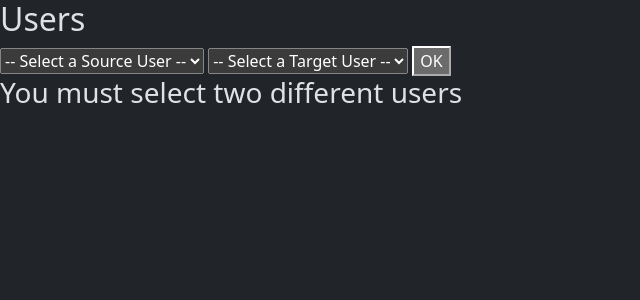
After one commit to Nounes7580/Note-manager, a PHP site: page /prwb_2324_c08/view/view_session1_2.php in a window 1280 px wide. The commit adds this page. Shown: the top 300 px of the page, without its empty margins (0-640 px from the left). Run offline with PHP 8.4, Linux system fonts and the light colour scheme; the template is opened without the code that fills it, so the values that code supplies are empty.

Commit message:
exo2 de session1

```diff
--- a/controller/ControllerNotes.php
+++ b/controller/ControllerNotes.php
@@ -112,7 +112,6 @@ class ControllerNotes extends Controller
     {
         // Obtenir l'utilisateur actuel ou rediriger si non connecté
         $user = $this->get_user_or_redirect();
-
         // Calculer le poids le plus élevé pour les notes de cet utilisateur
         $highestWeight = Note::get_highest_weight_by_owner($user->get_id()) + 1;
 
--- a/controller/ControllerSession1.php
+++ b/controller/ControllerSession1.php
@@ -17,8 +17,8 @@ class ControllerSession1 extends Controller {
         $user = $this->get_user_or_redirect();
         $allUsers = User::getAllUsers();
         $selectedUser = isset($_GET['param1']) ? (int)$_GET['param1'] : null; //conversion du param 1 en int
-        if($selectedUser >0){
-            $selectedUserID = User::get_user_by_id($selectedUser);
+        if($selectedUser >0){                                                 // si pas d'utilisateur selectionné
+            $selectedUserID = User::get_user_by_id($selectedUser);            // recup l'u
             $selectedName = $selectedUserID ->full_name;
             $notesOfUser = CheckListNote::get_notes_by_owner($selectedUser);
         }
--- a/database/prwb_2324_c08_dump.sql
+++ b/database/prwb_2324_c08_dump.sql
@@ -204,7 +204,7 @@ CREATE TABLE `users` (
 
 LOCK TABLES `users` WRITE;
 /*!40000 ALTER TABLE `users` DISABLE KEYS */;
-INSERT INTO `users` VALUES (1,'boverhaegen@epfc.eu','56ce92d1de4f05017cf03d6cd514d6d1','Boris','user'),(2,'bepenelle@epfc.eu','56ce92d1de4f05017cf03d6cd514d6d1','Benoît','user'),(3,'xapigeolet@epfc.eu','56ce92d1de4f05017cf03d6cd514d6d1','Xavier','user'),(4,'mamichel@epfc.eu','56ce92d1de4f05017cf03d6cd514d6d1','Marc','user');
+INSERT INTO `users` VALUES (1,'boverhaegen@epfc.eu','56ce92d1de4f05017cf03d6cd514d6d1','Boris','user'),(2,'bepenelle@epfc.eu','56ce92d1de4f05017cf03d6cd514d6d1','Benoît','user'),(3,'xapigeolet@epfc.eu','56ce92d1de4f05017cf03d6cd514d6d1','Xavier','user'),(4,'mamichel@epfc.eu','56ce92d1de4f05017cf03d6cd514d6d1','Marc','user'),(9999, 'admin@epfc.eu', '56ce92d1de4f05017cf03d6cd514d6d1', 'Admin', 'admin');
 /*!40000 ALTER TABLE `users` ENABLE KEYS */;
 UNLOCK TABLES;
 /*!40103 SET TIME_ZONE=@OLD_TIME_ZONE */;
--- a/view/navbar.php
+++ b/view/navbar.php
@@ -32,8 +32,13 @@
                             <a class="nav-link" href="<?php echo $web_root; ?>session1">Session 1</a>
 
                             <?php endif ?>
+                    </li>
+                    <li class="nav-item">
+                        <?php if ($user ->is_admin()):?>
 
+                            <a class="nav-link" href="<?php echo $web_root; ?>session1_2">Session 2</a>
 
+                            <?php endif ?>
                     </li>
                     <li class="nav-item">
                         <a class="nav-link" href="<?php echo $web_root; ?>Main/settings">Settings</a>
--- /dev/null
+++ b/view/view_session1_2.php
@@ -0,0 +1,72 @@
+<!DOCTYPE html>
+<html lang="en" data-bs-theme="dark">
+
+<head>
+    <meta charset="UTF-8">
+    <meta name="viewport" content="width=device-width, initial-scale=1">
+    <title>Search Notes</title>
+    <link rel="stylesheet" href="https://cdn.jsdelivr.net/npm/bootstrap@5.3.2/dist/css/bootstrap.min.css">
+    <link rel="stylesheet" href="https://cdn.jsdelivr.net/npm/bootstrap-icons/font/bootstrap-icons.css">
+</head>
+
+<body>
+    <form method="post" action="<?= $web_root ?>/Session1_2/show">
+        <h2>Users</h2>
+        <select name="source_user">
+            <option value="0">-- Select a Source User --</option>
+            <?php foreach ($allUsers as $user): ?>
+                <option value="<?= htmlspecialchars($user->id) ?>" <?= isset($selectedUser1) && $selectedUser1 == $user->id ? 'selected' : '' ?>>
+                    <?= htmlspecialchars($user->full_name) ?>
+                </option>
+            <?php endforeach; ?>
+        </select>
+        <select name="target_user">
+            <option value="0">-- Select a Target User --</option>
+            <?php foreach ($allUsers as $user): ?>
+                <option value="<?= htmlspecialchars($user->id) ?>" <?= isset($selectedUser2) && $selectedUser2 == $user->id ? 'selected' : '' ?>>
+                    <?= htmlspecialchars($user->full_name) ?>
+                </option>
+            <?php endforeach; ?>
+        </select>
+        <button type="submit">OK</button>
+    </form>
+
+    <?php if (isset($selectedUser1) && isset($selectedUser2) && $selectedUser1 != '0' && $selectedUser2 != '0' && $selectedUser1 != $selectedUser2): ?>
+        <div>
+            <h3>Notes for Users :</h3>
+            <div>
+                <div style="display:inline-block; width:45%">
+                    <?php foreach ($notesUser1 as $note): ?>
+                        <div>
+
+                            <input name="notes[]" type="radio"
+                                value="<?= htmlspecialchars($note->id) ?>"><?= htmlspecialchars($note->title) ?>
+                        </div>
+
+                    <?php endforeach; ?>
+
+                </div>
+                <div style="display:inline-block; width:45%">
+                <?php foreach ($notesUser2 as $note): ?>
+                        <div>
+
+                            <input name="notes[]" type="radio"
+                                value="<?= htmlspecialchars($note->id) ?>"><?= htmlspecialchars($note->title) ?>
+                        </div>
+
+                    <?php endforeach; ?>
+                </div>
+            </div>
+        </div>
+        <br>
+        <div>
+            <button disabled>Move selected note to target User</button>
+        </div>
+    <?php else: ?>
+        <div>
+            <h3>You must select two different users</h3>
+        </div>
+    <?php endif; ?>
+</body>
+
+</html>
```
Also changed, not shown: controller/ControllerSession1_2.php (added, +43 -0 lines), view/view_session1.php (+18 -4 lines).
